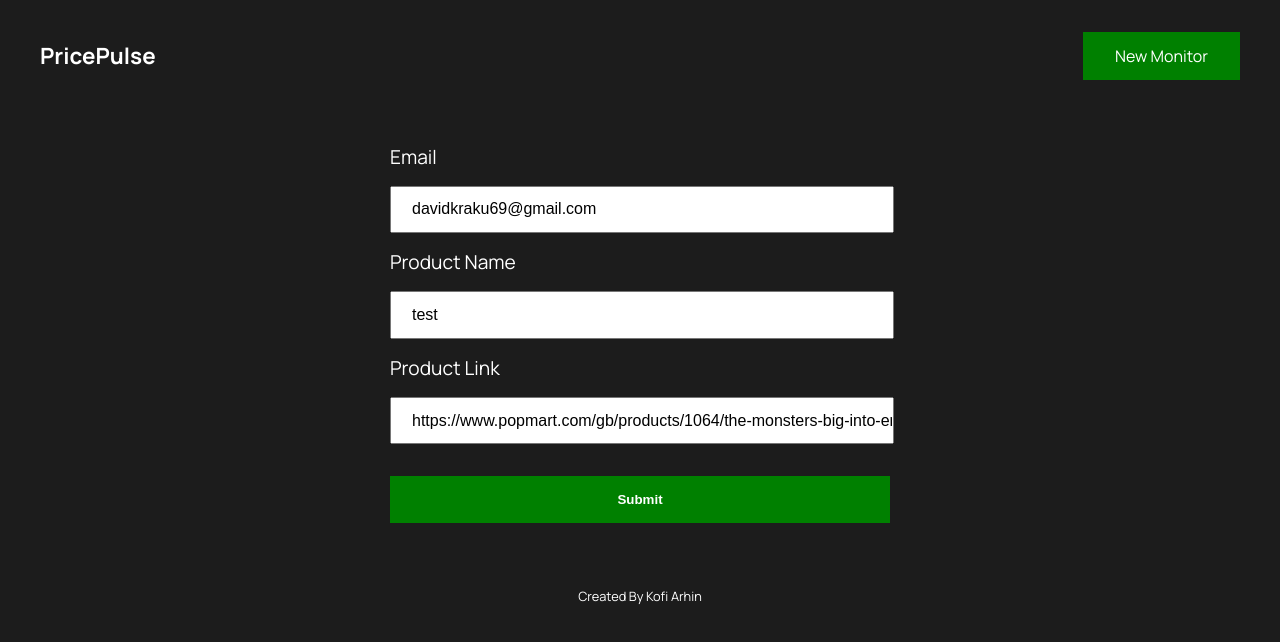
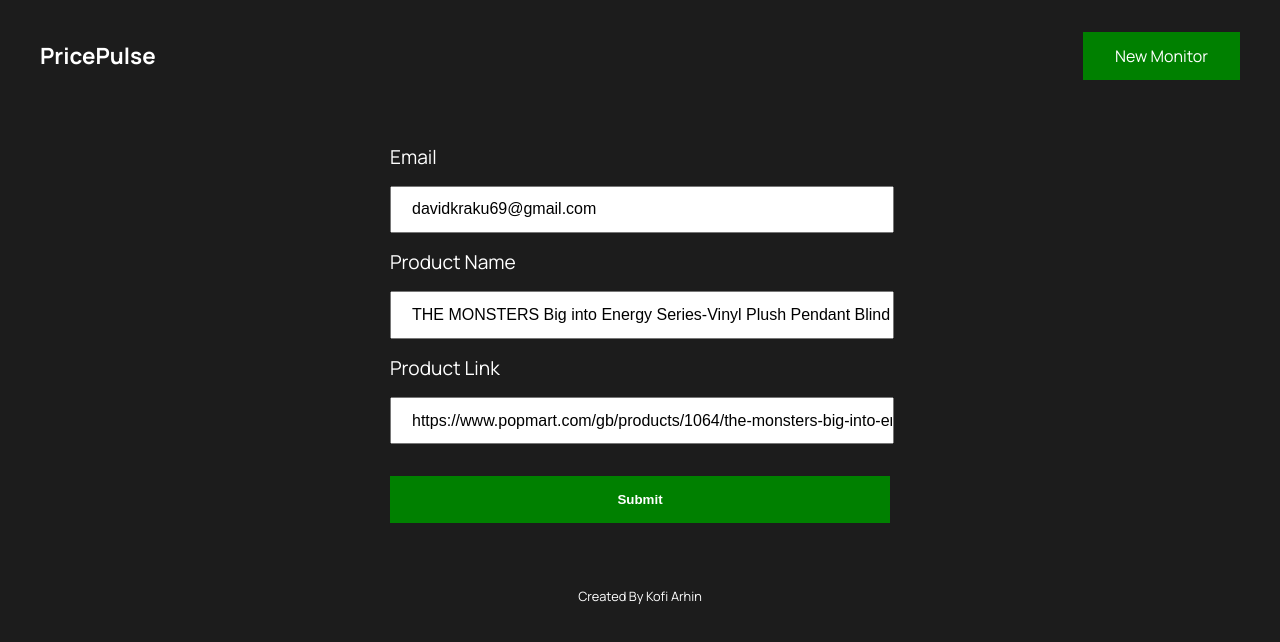
Before and after one commit to kofiarhin/price-pulse, a React (Vite) app in the folder client/: page / in a window 1280 px wide. Shown: the top 642 px of the page. Built offline with nearby package versions, Linux system fonts and the light colour scheme.

Commit message:
update testing email functionality for production

```diff
--- a/client/src/components/Monitor/Monitor.jsx
+++ b/client/src/components/Monitor/Monitor.jsx
@@ -8,7 +8,7 @@
   const [errorMessage, setErrorMessage] = useState("");
   const { mutate, isPending, isSuccess } = useMonitorMutation();
   const [formData, setFormData] = useState({
-    name: "test",
+    name: "THE MONSTERS Big into Energy Series-Vinyl Plush Pendant Blind Box",
     email: "davidkraku69@gmail.com",
     productUrl:
       "https://www.popmart.com/gb/products/1064/the-monsters-big-into-energy-series-vinyl-plush-pendant-blind-box",
```
Also changed, not shown: 1 other file (tests, documents, lock files or other folders).
